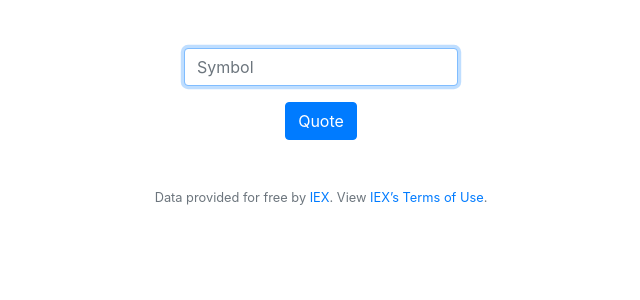
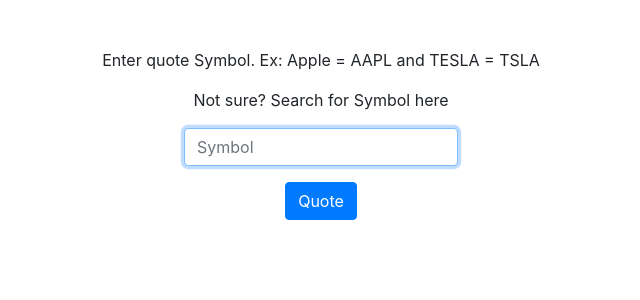
Before and after one commit to bellfrank/finance, a Flask app: page /quote in a window 1280 px wide. Shown: the part 76-376 px from the top of the page, without its empty margins (319-959 px from the left). Run offline with Flask 2, Linux system fonts and the light colour scheme; a user stored in the database is signed in; some libraries are stand-ins or nearby versions.

Commit message:
modified templates

```diff
--- a/templates/layout.html
+++ b/templates/layout.html
@@ -63,10 +63,6 @@
             {% block main %}{% endblock %}
         </main>
 
-        <footer class="small text-center text-muted">
-            Data provided for free by <a href="https://iextrading.com/developer">IEX</a>. View <a href="https://iextrading.com/api-exhibit-a/">IEX’s Terms of Use</a>.
-        </footer>
-
     </body>
 
 </html>
--- a/templates/quote.html
+++ b/templates/quote.html
@@ -5,6 +5,8 @@
 {% endblock %}
 
 {% block main %}
+    <p>Enter quote Symbol. Ex: Apple = AAPL and TESLA = TSLA</p>
+    <p>Not sure? Search for Symbol here</p>
     <form action="/quote" method="post">
         <div class="form-group">
             <input autocomplete="off" autofocus class="form-control" name="symbol" placeholder="Symbol" type="text" required>
--- a/templates/quoted.html
+++ b/templates/quoted.html
@@ -5,7 +5,7 @@
 {% endblock %}
 
 {% block main %}
-    A share of {{symbol.name}} ({{symbol.symbol}}) costs {{symbol.price | usd}}
+    <h5>A share of {{symbol.name}} ({{symbol.symbol}}) costs {{symbol.price | usd}}</h5>
     <p></p>
     <form action="/buy" method="post">
         <div class="form-group">
```
